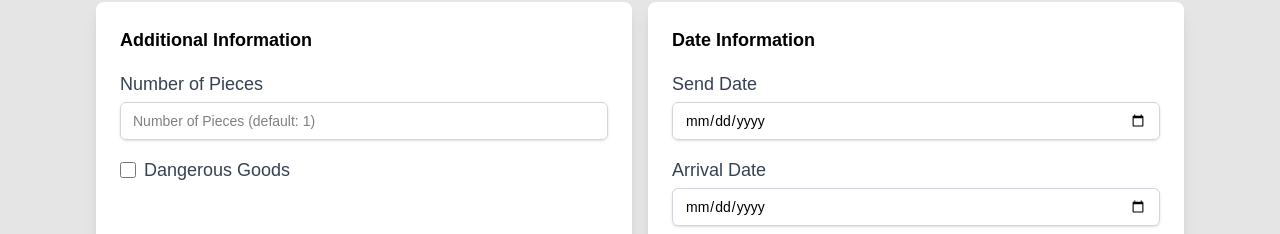
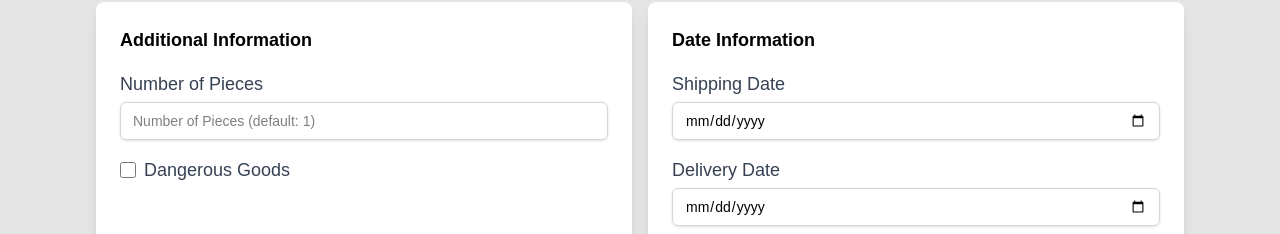
Before and after one commit to AlketKuehne/aquavinci, a Next.js app: page /create-shipment in a window 1280 px wide. Shown: the part 1154-1388 px from the top of the page. Built offline with nearby package versions, Linux system fonts and the light colour scheme.

Commit message:
changed names

```diff
--- a/app/create-shipment/page.tsx
+++ b/app/create-shipment/page.tsx
@@ -587,7 +587,7 @@ export default function ShipmentPage() {
           <div className="bg-white p-6 shadow-lg rounded-lg w-1/2">
             <h2 className="text-lg font-bold mb-4">Date Information</h2>
             <div className="mt-4">
-              <label className="block text-lg font-medium text-gray-700">Send Date</label>
+              <label className="block text-lg font-medium text-gray-700">Shipping Date</label>
               <input
                 type="date"
                 value={sendDate}
@@ -596,7 +596,7 @@ export default function ShipmentPage() {
               />
             </div>
             <div className="mt-4">
-              <label className="block text-lg font-medium text-gray-700">Arrival Date</label>
+              <label className="block text-lg font-medium text-gray-700">Delivery Date</label>
               <input
                 type="date"
                 value={arrivalDate}
@@ -629,7 +629,7 @@ export default function ShipmentPage() {
                 !!WARNING!!
               </div>
               <div className="text-black text-lg">
-                The send date must be before the arrival date.
+                The shipping date must be before the delivery date.
               </div>
             </div>
           </div>
```
